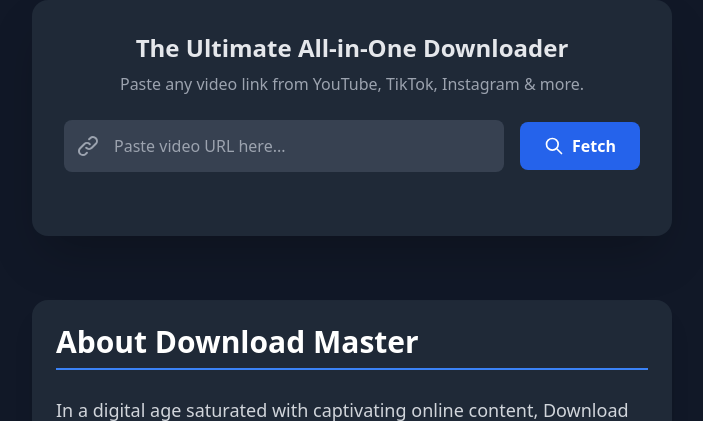
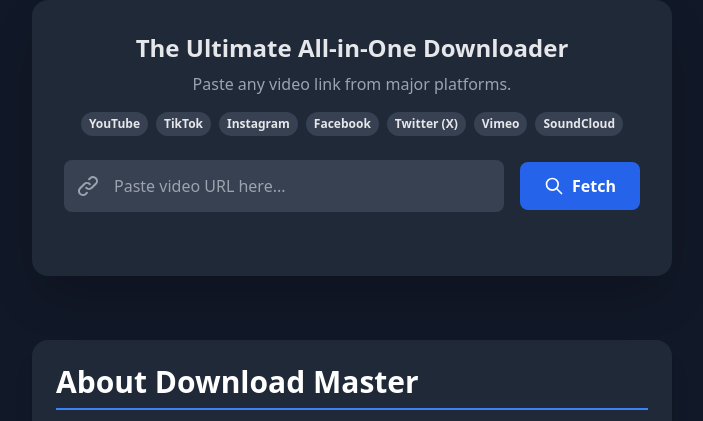
Before and after one commit to Sahilk2807/Downloadmaster, a Flask app: page / in a window 1280 px wide. Shown: the part 88-509 px from the top of the page, without its empty margins (288-991 px from the left). Run offline with Flask 2, Linux system fonts and the light colour scheme; style sheets or scripts are compiled from the project's sources; some libraries are stand-ins or nearby versions.

Commit message:
Update index.html

```diff
--- a/Download-Master/templates/index.html
+++ b/Download-Master/templates/index.html
@@ -1,5 +1,5 @@
 <!DOCTYPE html>
-<html lang="en" class="dark">
+<html lang="en"> <!-- Removed hardcoded "dark" class -->
 <head>
     <meta charset="UTF-8">
     <meta name="viewport" content="width=device-width, initial-scale=1.0">
@@ -20,19 +20,18 @@
     <meta property="og:url" content="https://YOUR_DOMAIN.com/"> <!--! IMPORTANT: Change to your actual domain -->
     <meta property="og:title" content="Download Master - Free Video & Audio Downloader">
     <meta property="og:description" content="Download videos and audio from all major platforms in any quality (up to 8K). Fast, free, and no watermarks.">
-    <meta property="og:image" content="{{ url_for('static', filename='assets/og-image.png') }}"> <!--! Create a 1200x630px image and place it in static/assets/ -->
+    <meta property="og:image" content="{{ url_for('static', filename='assets/og-image.png') }}">
 
     <!-- Twitter -->
     <meta property="twitter:card" content="summary_large_image">
     <meta property="twitter:url" content="https://YOUR_DOMAIN.com/"> <!--! IMPORTANT: Change to your actual domain -->
     <meta property="twitter:title" content="Download Master - Free Video & Audio Downloader">
     <meta property="twitter:description" content="Download videos and audio from all major platforms in any quality (up to 8K). Fast, free, and no watermarks.">
-    <meta property="twitter:image" content="{{ url_for('static', filename='assets/og-image.png') }}"> <!--! Create a 1200x630px image and place it in static/assets/ -->
+    <meta property="twitter:image" content="{{ url_for('static', filename='assets/og-image.png') }}">
 
     <!-- Stylesheets -->
     <link href="https://cdn.jsdelivr.net/npm/tailwindcss@2.2.19/dist/tailwind.min.css" rel="stylesheet">
     <link rel="stylesheet" href="{{ url_for('static', filename='css/style.css') }}">
-    <script src="https://unpkg.com/htmx.org@1.9.10" integrity="sha384-D1Kt99CQMDuVetoL1lrYwg5t+9QdHe7NLX/SoJYkXDFfX37iInKRy5xLSi8nO7UC" crossorigin="anonymous"></script>
 
     <!-- Adsterra Social Bar Ads -->
     <script type='text/javascript' src='//grubpaths.com/26/4f/8b/264f8b1cbdb77b89036f264d73644d1c.js'></script>
@@ -58,7 +57,18 @@
             <div class="w-full bg-white dark:bg-gray-800 shadow-2xl rounded-2xl p-6 md:p-8 transform transition-all duration-500" id="main-card">
 
                 <h2 class="text-xl md:text-2xl font-semibold mb-2">The Ultimate All-in-One Downloader</h2>
-                <p class="text-gray-500 dark:text-gray-400 mb-6">Paste any video link from YouTube, TikTok, Instagram & more.</p>
+                <p class="text-gray-500 dark:text-gray-400 mb-4">Paste any video link from major platforms.</p>
+
+                <!-- NEW: Supported Platforms -->
+                <div class="flex flex-wrap justify-center gap-2 mb-6">
+                    <span class="bg-gray-200 dark:bg-gray-700 text-xs font-semibold px-2 py-1 rounded-full">YouTube</span>
+                    <span class="bg-gray-200 dark:bg-gray-700 text-xs font-semibold px-2 py-1 rounded-full">TikTok</span>
+                    <span class="bg-gray-200 dark:bg-gray-700 text-xs font-semibold px-2 py-1 rounded-full">Instagram</span>
+                    <span class="bg-gray-200 dark:bg-gray-700 text-xs font-semibold px-2 py-1 rounded-full">Facebook</span>
+                    <span class="bg-gray-200 dark:bg-gray-700 text-xs font-semibold px-2 py-1 rounded-full">Twitter (X)</span>
+                    <span class="bg-gray-200 dark:bg-gray-700 text-xs font-semibold px-2 py-1 rounded-full">Vimeo</span>
+                    <span class="bg-gray-200 dark:bg-gray-700 text-xs font-semibold px-2 py-1 rounded-full">SoundCloud</span>
+                </div>
 
                 <!-- URL Input Form -->
                 <form id="urlForm" class="flex flex-col md:flex-row items-center space-y-4 md:space-y-0 md:space-x-4">
```
